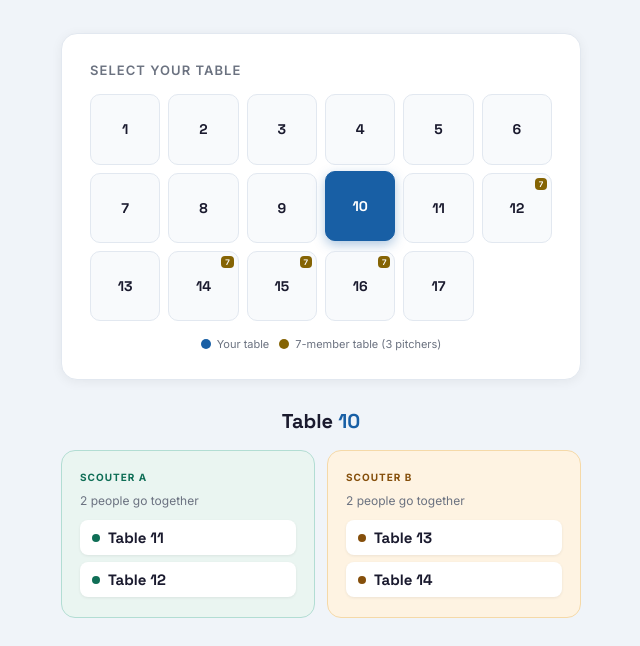
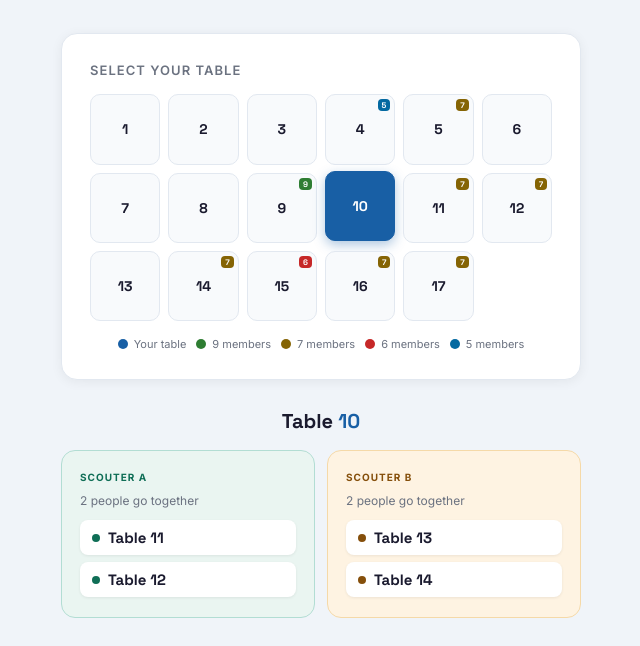
Before and after one commit to konkdesign/Scouters, a plain HTML site: page index.html in a window 1280 px wide. Both pictures are taken after a click on the button "10". Shown: the part 429-1075 px from the top of the page, without its empty margins (319-959 px from the left). Drawn offline with Linux system fonts and the light colour scheme.

Commit message:
Add files via upload

```diff
--- a/index.html
+++ b/index.html
@@ -15,6 +15,9 @@
     --amber:   #854F0B;
     --purple:  #6B3FA0;
     --gold:    #856404;
+    --red:     #C62828;
+    --cyan:    #0369A1;
+    --leaf:    #2E7D32;
     --bg:      #F0F4F9;
     --card:    #FFFFFF;
     --text:    #1A1A2E;
@@ -87,12 +90,18 @@
     box-shadow: 0 4px 12px rgba(24,95,165,0.35); transform: translateY(-2px);
   }
 
-  .tbl-btn.seven::after {
-    content: '7'; font-size: 8px; font-weight: 700;
-    background: var(--gold); color: #fff;
+  .tbl-btn.seven::after,
+  .tbl-btn.six::after,
+  .tbl-btn.five::after,
+  .tbl-btn.nine::after {
+    font-size: 8px; font-weight: 700; color: #fff;
     border-radius: 4px; padding: 1px 4px;
     position: absolute; top: 4px; right: 4px;
   }
+  .tbl-btn.seven::after { content: '7'; background: var(--gold); }
+  .tbl-btn.six::after   { content: '6'; background: var(--red); }
+  .tbl-btn.five::after  { content: '5'; background: var(--cyan); }
+  .tbl-btn.nine::after  { content: '9'; background: var(--leaf); }
 
   .result-panel { width: 100%; max-width: 520px; display: none; animation: slideUp 0.25s ease; }
   .result-panel.visible { display: block; }
@@ -114,6 +123,7 @@
   .visit-card { border-radius: 14px; padding: 20px 18px; border: 1.5px solid transparent; }
   .visit-card.pair-a  { background: #EAF5F1; border-color: #B2DDD3; }
   .visit-card.pair-b  { background: #FEF3E2; border-color: #F5D9A8; }
+  .visit-card.solo    { background: #F3EBF9; border-color: #D4B8EE; }
 
   .vc-label {
     font-size: 10px; font-weight: 700; letter-spacing: 0.1em;
@@ -122,6 +132,7 @@
 
   .pair-a .vc-label { color: var(--green); }
   .pair-b .vc-label { color: var(--amber); }
+  .solo .vc-label   { color: var(--purple); }
 
   .vc-people { font-size: 12px; color: var(--muted); margin-bottom: 12px; }
 
@@ -138,12 +149,11 @@
   .pill-dot { width: 8px; height: 8px; border-radius: 50%; flex-shrink: 0; }
   .pair-a .pill-dot { background: var(--green); }
   .pair-b .pill-dot { background: var(--amber); }
+  .solo .pill-dot   { background: var(--purple); }
 
-  .seven-note {
-    background: #FFF9E6; border: 1px solid #F5D9A8;
+  .info-note {
     border-radius: 10px; padding: 10px 14px;
-    font-size: 12px; color: var(--gold);
-    text-align: center; margin-top: 10px;
+    font-size: 12px; text-align: center; margin-top: 10px;
   }
 
   .legend { margin-top: 16px; display: flex; flex-wrap: wrap; gap: 10px; justify-content: center; }
@@ -167,7 +177,10 @@
   <div class="table-grid" id="tableGrid"></div>
   <div class="legend">
     <div class="legend-item"><div class="legend-dot" style="background:var(--blue)"></div> Your table</div>
-    <div class="legend-item"><div class="legend-dot" style="background:var(--gold)"></div> 7-member table (3 pitchers)</div>
+    <div class="legend-item"><div class="legend-dot" style="background:var(--leaf)"></div> 9 members</div>
+    <div class="legend-item"><div class="legend-dot" style="background:var(--gold)"></div> 7 members</div>
+    <div class="legend-item"><div class="legend-dot" style="background:var(--red)"></div> 6 members</div>
+    <div class="legend-item"><div class="legend-dot" style="background:var(--cyan)"></div> 5 members</div>
   </div>
 </div>
 
@@ -175,7 +188,28 @@
 
 <script>
 const N = 17;
-const SEVEN = new Set([12, 14, 15, 16]); // 7 members: 3 pitchers + 2 pairs
+const EIGHT = new Set([1,2,3,6,7,8,10,13]);
+const SEVEN = new Set([5,11,12,14,16,17]);
+const SIX   = new Set([15]);
+const FIVE  = new Set([4]);
+const NINE  = new Set([9]);
+
+function getType(t) {
+  if (FIVE.has(t)) return 'five';
+  if (SIX.has(t)) return 'six';
+  if (SEVEN.has(t)) return 'seven';
+  if (NINE.has(t)) return 'nine';
+  return 'eight';
+}
+
+function getComposition(t) {
+  const type = getType(t);
+  if (type === 'five')  return { members: 5, pitchers: 3, labelA: 'Solo', labelB: 'Solo', soloA: true, soloB: true };
+  if (type === 'six')   return { members: 6, pitchers: 3, labelA: 'Solo', labelB: 'Pair', soloA: true, soloB: false };
+  if (type === 'seven') return { members: 7, pitchers: 3, labelA: 'Pair', labelB: 'Pair', soloA: false, soloB: false };
+  if (type === 'nine')  return { members: 9, pitchers: 4, labelA: 'Pair', labelB: 'Pair', soloA: false, soloB: false };
+  return { members: 8, pitchers: 4, labelA: 'Pair', labelB: 'Pair', soloA: false, soloB: false };
+}
 
 function getVisits(t) {
   const a1 = (t % N) + 1;
@@ -189,7 +223,10 @@ function getVisits(t) {
 const grid = document.getElementById('tableGrid');
 for (let i = 1; i <= N; i++) {
   const btn = document.createElement('button');
-  btn.className = 'tbl-btn' + (SEVEN.has(i) ? ' seven' : '');
+  const type = getType(i);
+  let cls = 'tbl-btn';
+  if (type !== 'eight') cls += ' ' + type;
+  btn.className = cls;
   btn.textContent = i;
   btn.dataset.table = i;
   btn.addEventListener('click', () => selectTable(i));
@@ -201,26 +238,29 @@ function selectTable(t) {
   document.querySelector(`[data-table="${t}"]`).classList.add('active');
 
   const { a1, a2, b1, b2 } = getVisits(t);
-  const isSeven = SEVEN.has(t);
+  const comp = getComposition(t);
   const panel = document.getElementById('resultPanel');
-  const pitchers = isSeven ? 3 : 4;
 
   let html = `<div class="result-header">Table <span>${t}</span></div>`;
 
-  // Pair A + Pair B (same for both 7 and 8 member tables)
+  const cardAClass = comp.soloA ? 'solo' : 'pair-a';
+  const cardBClass = comp.soloB ? 'solo' : 'pair-b';
+  const peopleA = comp.soloA ? '1 person goes alone' : '2 people go together';
+  const peopleB = comp.soloB ? '1 person goes alone' : '2 people go together';
+
   html += `
   <div class="cards-row">
-    <div class="visit-card pair-a">
+    <div class="visit-card ${cardAClass}">
       <div class="vc-label">Scouter A</div>
-      <div class="vc-people">2 people go together</div>
+      <div class="vc-people">${peopleA}</div>
       <div class="vc-tables">
         <div class="vc-table-pill"><div class="pill-dot"></div>Table ${a1}</div>
         <div class="vc-table-pill"><div class="pill-dot"></div>Table ${a2}</div>
       </div>
     </div>
-    <div class="visit-card pair-b">
+    <div class="visit-card ${cardBClass}">
       <div class="vc-label">Scouter B</div>
-      <div class="vc-people">2 people go together</div>
+      <div class="vc-people">${peopleB}</div>
       <div class="vc-tables">
         <div class="vc-table-pill"><div class="pill-dot"></div>Table ${b1}</div>
         <div class="vc-table-pill"><div class="pill-dot"></div>Table ${b2}</div>
@@ -228,8 +268,15 @@ function selectTable(t) {
     </div>
   </div>`;
 
-  if (isSeven) {
-    html += `<div class="seven-note">★ Your table has 7 members — ${pitchers} Pitchers stay home + 2 pairs go scouting.</div>`;
+  const type = getType(t);
+  if (type === 'five') {
+    html += `<div class="info-note" style="background:#E0F2FE;border:1px solid #7DD3FC;color:#0369A1;">● Your table has 5 members — 3 Pitchers stay home, both scouters go individually.</div>`;
+  } else if (type === 'six') {
+    html += `<div class="info-note" style="background:#FCE4EC;border:1px solid #F48FB1;color:#C62828;">◆ Your table has 6 members — 3 Pitchers stay home, Scouter A goes alone, Scouter B goes as a pair.</div>`;
+  } else if (type === 'seven') {
+    html += `<div class="info-note" style="background:#FFF9E6;border:1px solid #F5D9A8;color:#856404;">★ Your table has 7 members — 3 Pitchers stay home, both scouters go as pairs.</div>`;
+  } else if (type === 'nine') {
+    html += `<div class="info-note" style="background:#E8F5E9;border:1px solid #A5D6A7;color:#2E7D32;">Your table has 9 members — 4 Pitchers stay home, both scouters go as pairs.</div>`;
   }
 
   panel.innerHTML = html;
```
